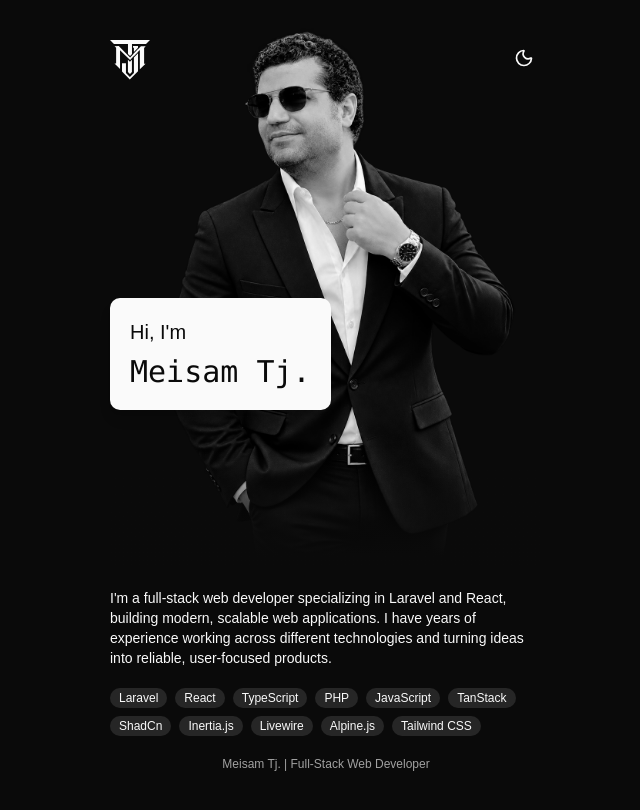
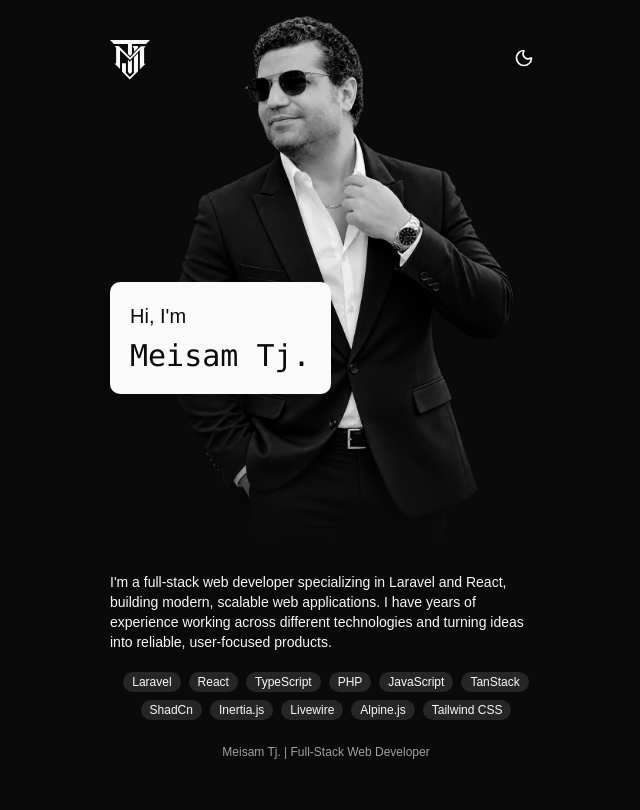
Before and after one commit to meisamtj81/meisamtj.ir, a React (Vite) app: page / in a window 1280 px wide. Shown: the whole page, without its empty margins (314-954 px from the left). Built offline with nearby package versions, Linux system fonts and the light colour scheme.

Commit message:
update flex issue

```diff
--- a/src/components/shared/layout.tsx
+++ b/src/components/shared/layout.tsx
@@ -23,7 +23,7 @@ export const AppLayout = ({ children }: { children: ReactNode }) => {
         </motion.header>
 
         <AnimatePresence>
-          <main>
+          <main className="flex-1">
             <motion.section
               key={pathname}
               initial={{ y: 20, opacity: 0 }}
--- a/src/pages/home.tsx
+++ b/src/pages/home.tsx
@@ -4,7 +4,7 @@ export const HomePage = () => {
   return (
     <>
       <section className="relative">
-        <img src="/img/meisamtj-big.png" className="-mt-13" />
+        <img src="/img/meisamtj-big.png" className="-mt-17" />
 
           <h1 className="absolute top-1/2 p-5 rounded-lg shadow-lg bg-foreground text-background z-10">
             <span className="font-light text-xl">Hi, I'm</span>
@@ -18,7 +18,7 @@ export const HomePage = () => {
         I'm a full-stack web developer specializing in Laravel and React, building modern, scalable web applications. I have years of experience working across different technologies and turning ideas into reliable, user-focused products.
       </p>
 
-      <section className="flex gap-2 mt-5 flex-wrap">
+      <section className="flex justify-center gap-2 mt-5 flex-wrap">
         <Badge variant="secondary">Laravel</Badge>
         <Badge variant="secondary">React</Badge>
         <Badge variant="secondary">TypeScript</Badge>
```
